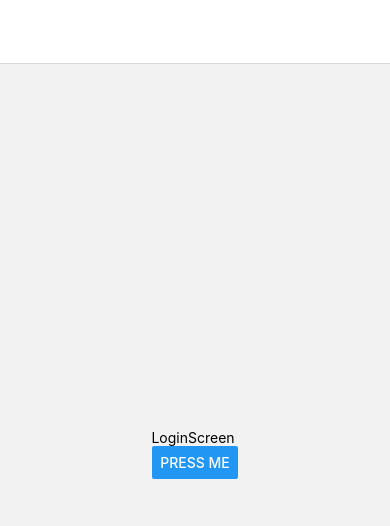
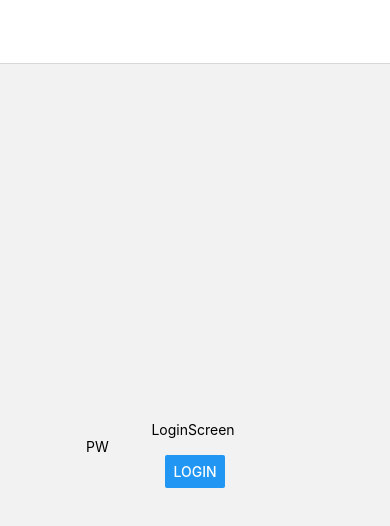
Before and after one commit to boongseop123/NVP, a React Native app: screen /Login in a window 390 px wide. Shown: the top 526 px of the page. Built offline with nearby package versions, Linux system fonts and the light colour scheme.

Commit message:
[ADD] 리듀서로 스테이트 관리 추가

```diff
--- /dev/null
+++ b/src/components/auth/Login.js
@@ -0,0 +1,24 @@
+import React, { useState } from 'react';
+import { View, Text, Button, TextInput } from 'react-native';
+
+function Login(props) {
+    let [simplePw, setSimplePw] = useState('');
+    console.log(props);
+    return (
+        <View style={{ flex: 1, alignItems: 'center', justifyContent: 'center' }}>
+            <Text>LoginScreen </Text>
+            <TextInput placeholder="PW"
+                onChangeText={inputPw => setSimplePw(inputPw)}
+            />
+            <Button
+                onPress={function () {
+                    props.onPressLogin(simplePw);
+                }}
+                title="LOGIN"
+            ></Button>
+        </View >
+    );
+}
+
+
+export default Login;
--- /dev/null
+++ b/src/containers/auth/Login.js
@@ -0,0 +1,17 @@
+import Login from "../../components/auth/Login";
+import { connect } from "react-redux";
+import { loginSimplwPw } from '../../store/actions/index';
+
+function mapReduxStateToReactProps(state) {
+    return state;
+}
+
+function mapReduxDispatchToReactProps(dispatch) {
+    return {
+        onPressLogin: function (simplePw) {
+            dispatch(loginSimplwPw(simplePw));
+        }
+    }
+}
+
+export default connect(mapReduxStateToReactProps, mapReduxDispatchToReactProps)(Login);
--- a/src/screens/AuthStack/Login.js
+++ b/src/screens/AuthStack/Login.js
@@ -1,14 +1,11 @@
 import * as React from 'react';
+import Login from '../../containers/auth/Login';
 import { View, Text, Button } from 'react-native';
 
-function LoginScreen({ navigation }) {
+function LoginScreen() {
     return (
         <View style={{ flex: 1, alignItems: 'center', justifyContent: 'center' }}>
-            <Text>LoginScreen </Text>
-            <Button
-                onPress={() => navigation.navigate('Main')}
-                title="Press Me"
-            ></Button>
+            <Login />
         </View>
     );
 }
--- a/src/store/actions/actionTypes.js
+++ b/src/store/actions/actionTypes.js
@@ -0,0 +1 @@
+export const LOGIN_SIMPLE_PW = "LOGIN_SIMPLE_PW";
--- a/src/store/actions/index.js
+++ b/src/store/actions/index.js
@@ -1,6 +1,9 @@
 import * as types from './actionTypes';
 
 export function loginSimplwPw(inputPw) {
-    type: types.LOGIN_SIMPLE_PW,
-        payload : inputPw
+    return {
+        type: types.LOGIN_SIMPLE_PW,
+        payload: inputPw
+    }
+
 };
```
Also changed, not shown: 1 other file (tests, documents, lock files or other folders).
